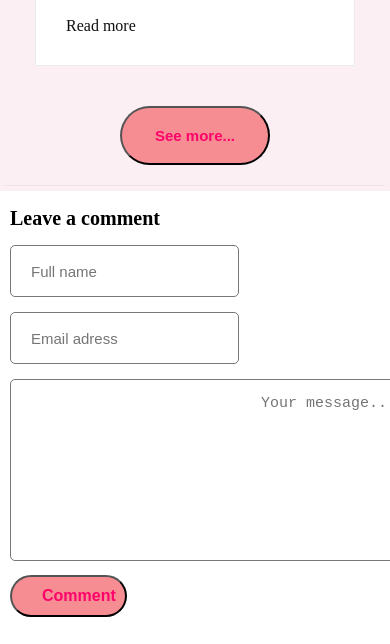
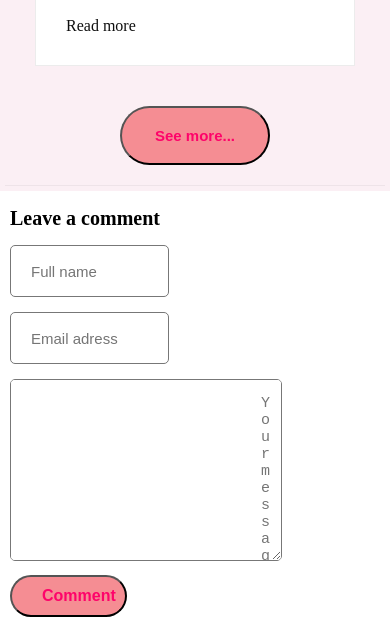
Before and after one commit to Pecky-graphics/Lyric-Fountain, a plain HTML site: page index.html in a window 390 px wide. Shown: the part 5507-6151 px from the top of the page. Drawn offline with nearby package versions, Linux system fonts and the light colour scheme.

Commit message:
Update style.css

```diff
--- a/style.css
+++ b/style.css
@@ -618,4 +618,13 @@ Margin-left:10px;
 
 }
 
+    .comment-box input{
+        width: 50%;
+    }
+    .comment-box textarea{
+        width:0%;
+    }
+    .comment-box button{
+        width: 50%;
+    }
 }
```
